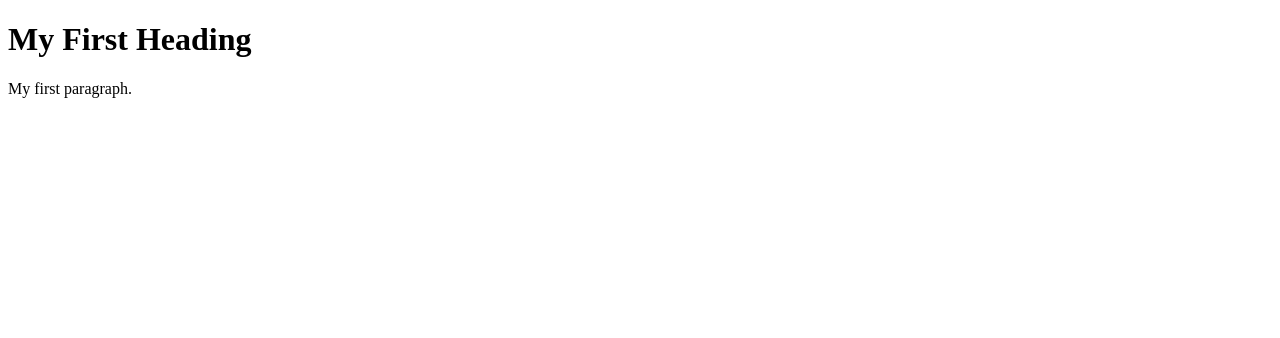
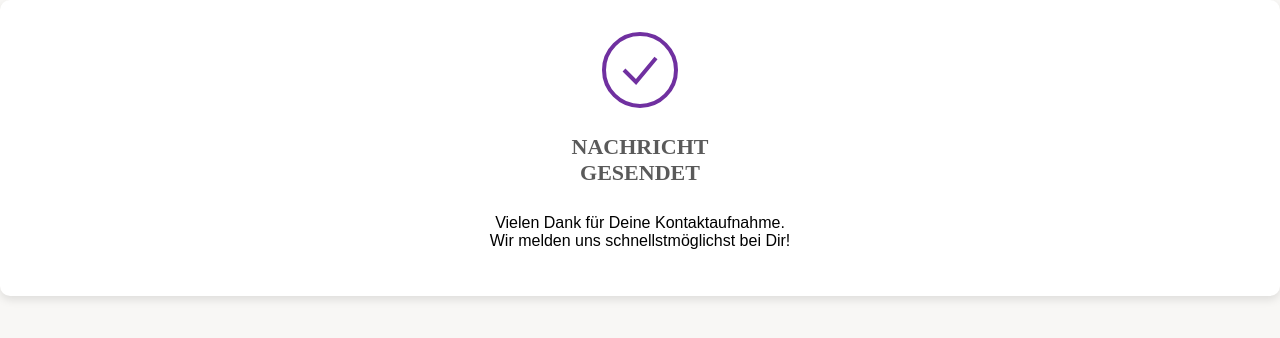
Before and after one commit to 3liGlobal/Staging-Zoho-EU-DE-Form-Thank-You-Page, a plain HTML site: page index.html in a window 1280 px wide. Drawn offline with Linux system fonts and the light colour scheme.

Commit message:
styling thank you page

```diff
--- a/index.html
+++ b/index.html
@@ -1,12 +1,88 @@
 <!DOCTYPE html>
-<html>
-
-<body>
-
-    <h1>My First Heading</h1>
-
-    <p>My first paragraph.</p>
-
-</body>
-
+<html lang="de">
+  <head>
+    <meta charset="UTF-8" />
+    <meta name="viewport" content="width=device-width, initial-scale=1.0" />
+    <title>Nachricht Gesendet</title>
+    <style>
+      body {
+        font-family: "Times New Roman", sans-serif;
+        background-color: #f8f7f5;
+        display: flex;
+        width: 100%;
+        margin: 0;
+      }
+      .container {
+        background-color: white;
+        padding: 30px;
+        border-radius: 10px;
+        box-shadow: 0px 4px 8px rgba(0, 0, 0, 0.1);
+        text-align: center;
+        width: 100%;
+      }
+      .icon {
+        margin-bottom: 20px;
+      }
+      .icon svg {
+        width: 80px;
+        height: 80px;
+      }
+      .icon circle {
+        stroke: #7030a0;
+        stroke-width: 5;
+        fill: none;
+      }
+      .icon path {
+        stroke: #7c4dff;
+        stroke-width: 6;
+        fill: none;
+      }
+      h1 {
+        font-size: 22px;
+        color: #5a5a5a;
+        margin: 0;
+        font-weight: bold;
+      }
+      p {
+        font-family: Arial, sans-serif;
+        font-size: 16px;
+        color: #000000;
+        margin-top: 10px;
+      }
+    </style>
+  </head>
+  <body>
+    <div class="container">
+      <div class="icon">
+        <svg
+          xmlns="
+http://www.w3.org/2000/svg"
+          viewBox="0 0 100 100"
+        >
+          <!-- Outer circle -->
+          <circle
+            cx="50"
+            cy="50"
+            r="45"
+            stroke="#7030a0"
+            stroke-width="5"
+            fill="none"
+          />
+          <!-- Tick inside the circle, with size 35x24 -->
+          <polyline
+            points="30,50 45,65 70,35"
+            stroke="#7030a0"
+            stroke-width="5"
+            fill="none"
+          />
+        </svg>
+      </div>
+      <h1>NACHRICHT<br />GESENDET</h1>
+      <br />
+      <p>
+        Vielen Dank für Deine Kontaktaufnahme.<br />Wir melden uns
+        schnellstmöglichst bei Dir!
+      </p>
+    </div>
+  </body>
 </html>
```
